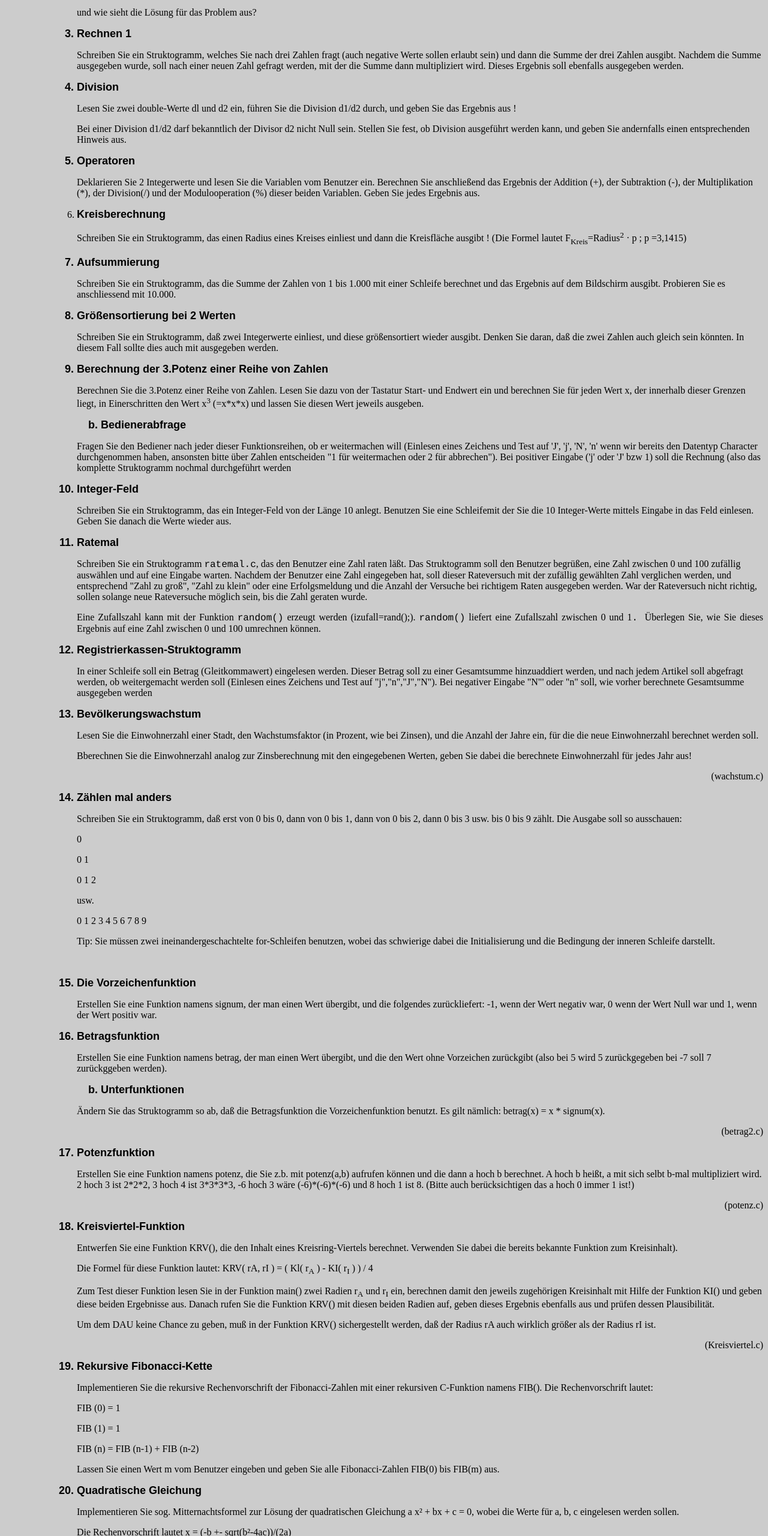
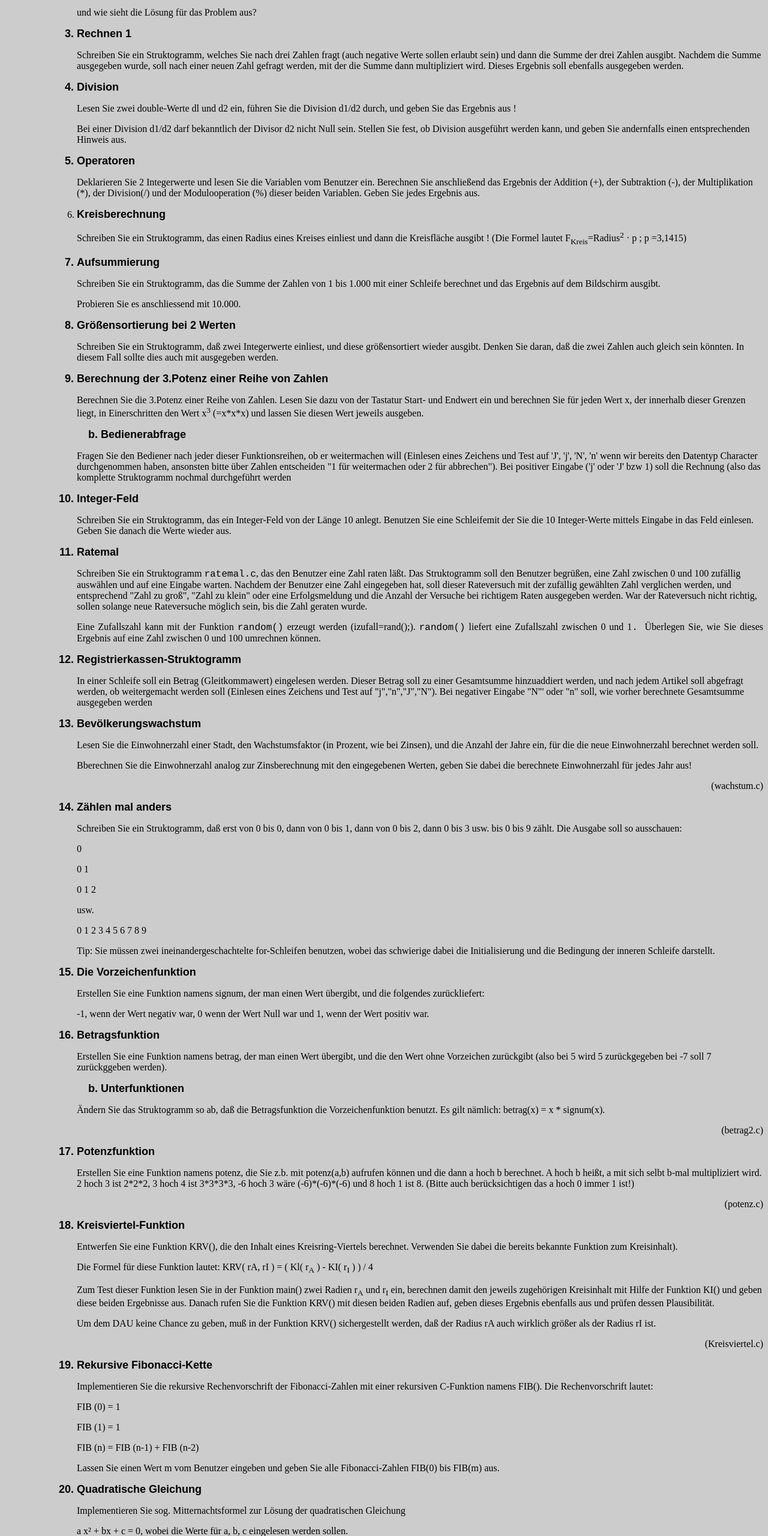
Before and after one commit to k9ert/struktor, a plain HTML site: page aufgaben.html in a window 1280 px wide. Shown: the part 240-2800 px from the top of the page at 60% size. Drawn offline with Linux system fonts and the light colour scheme.

Commit message:
KIeinere Formatierungsnachträge

```diff
--- a/aufgaben.html
+++ b/aufgaben.html
@@ -38,7 +38,8 @@
 =3,1415)</P>
 
 <B><FONT FACE="Arial" SIZE=4><LI>Aufsummierung</LI>
-</B></FONT><P>Schreiben Sie ein Struktogramm, das die Summe der Zahlen von 1 bis 1.000 mit einer Schleife berechnet und das Ergebnis auf dem Bildschirm ausgibt. Probieren Sie es anschliessend mit 10.000.</P>
+</B></FONT><P>Schreiben Sie ein Struktogramm, das die Summe der Zahlen von 1 bis 1.000 mit einer Schleife berechnet und das Ergebnis auf dem Bildschirm ausgibt.</P>
+<P>Probieren Sie es anschliessend mit 10.000.</P>
 
 <B><FONT FACE="Arial" SIZE=4><LI>Gr&ouml;&szlig;ensortierung bei 2 Werten</LI>
 </B></FONT><P>Schreiben Sie ein Struktogramm, da&szlig; zwei Integerwerte einliest, und diese gr&ouml;&szlig;ensortiert wieder ausgibt. Denken Sie daran, da&szlig; die zwei Zahlen auch gleich sein k&ouml;nnten. In diesem Fall sollte dies auch mit ausgegeben werden.</P>
@@ -74,11 +75,10 @@
 <P>usw.</P>
 <P>0 1 2 3 4 5 6 7 8 9</P>
 <P>Tip: Sie m&uuml;ssen zwei ineinandergeschachtelte for-Schleifen benutzen, wobei das schwierige dabei die Initialisierung und die Bedingung der inneren Schleife darstellt.</P>
-<P ALIGN="RIGHT"></P>
-<P ALIGN="RIGHT">&nbsp;</P>
 
 <B><FONT FACE="Arial" SIZE=4><LI>Die Vorzeichenfunktion</LI>
-</B></FONT><P>Erstellen Sie eine Funktion namens signum, der man einen Wert &uuml;bergibt, und die folgendes zur&uuml;ckliefert: -1, wenn der Wert negativ war, 0 wenn der Wert Null war und 1, wenn der Wert positiv war.</P>
+</B></FONT><P>Erstellen Sie eine Funktion namens signum, der man einen Wert &uuml;bergibt, und die folgendes zur&uuml;ckliefert:</P>
+<P>-1, wenn der Wert negativ war, 0 wenn der Wert Null war und 1, wenn der Wert positiv war.</P>
 
 <B><FONT FACE="Arial" SIZE=4><LI>Betragsfunktion</LI>
 </B></FONT><P>Erstellen Sie eine Funktion namens betrag, der man einen Wert &uuml;bergibt, und die den Wert ohne Vorzeichen zur&uuml;ckgibt (also bei 5 wird 5 zur&uuml;ckgegeben bei -7 soll 7 zur&uuml;ckggeben werden).</P>
@@ -111,9 +111,9 @@
 <P>Lassen Sie einen Wert m vom Benutzer eingeben und geben Sie alle Fibonacci-Zahlen FIB(0) bis FIB(m) aus.</P>
 
 <B><FONT FACE="Arial" SIZE=4><LI>Quadratische Gleichung</LI>
-</B></FONT><P>Implementieren Sie sog. Mitternachtsformel zur Lösung der quadratischen Gleichung
-a x² + bx + c = 0, wobei die Werte für a, b, c eingelesen werden sollen.</P>
-<P>Die Rechenvorschrift lautet x = (-b +- sqrt(b²-4ac))/(2a)</P>
+</B></FONT><P>Implementieren Sie sog. Mitternachtsformel zur Lösung der quadratischen Gleichung</P>
+<P>a x² + bx + c = 0, wobei die Werte für a, b, c eingelesen werden sollen.</P>
+<P>Die Rechenvorschrift lautet x = (-b +- sqrt(b²-4ac))/(2a) ;</P>
 <P>Das Struktogramm soll entweder beide L&ouml;sungen ausgeben oder - falls durch Null zu dividieren oder die Wurzel aus einer negativen Zahl zu ziehen w&auml;re - eine entsprechende Meldung.</P>
 
 <B><FONT FACE="Arial" SIZE=4><LI>Sternchenmuster</LI>
```
